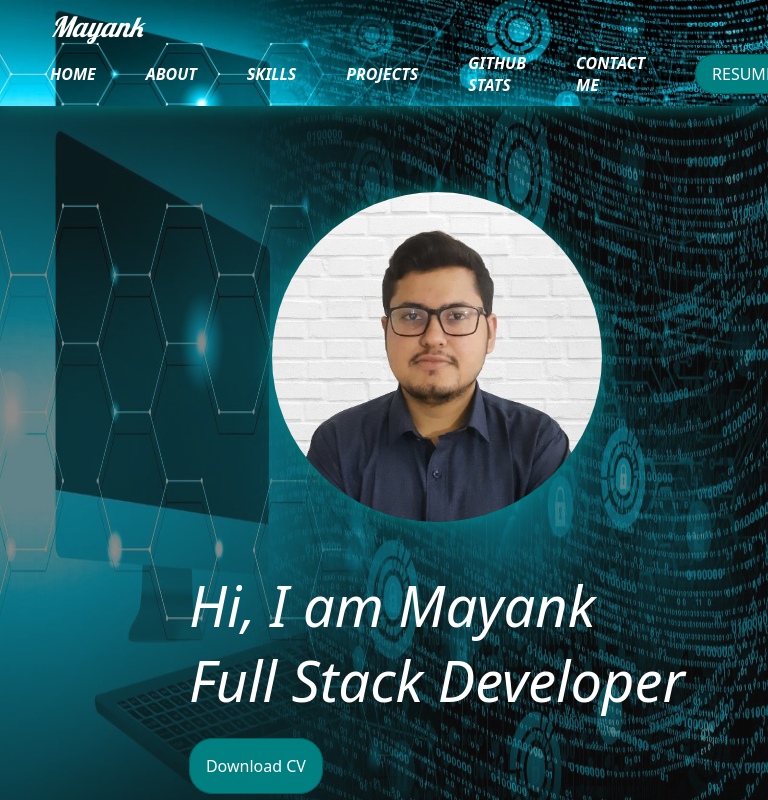
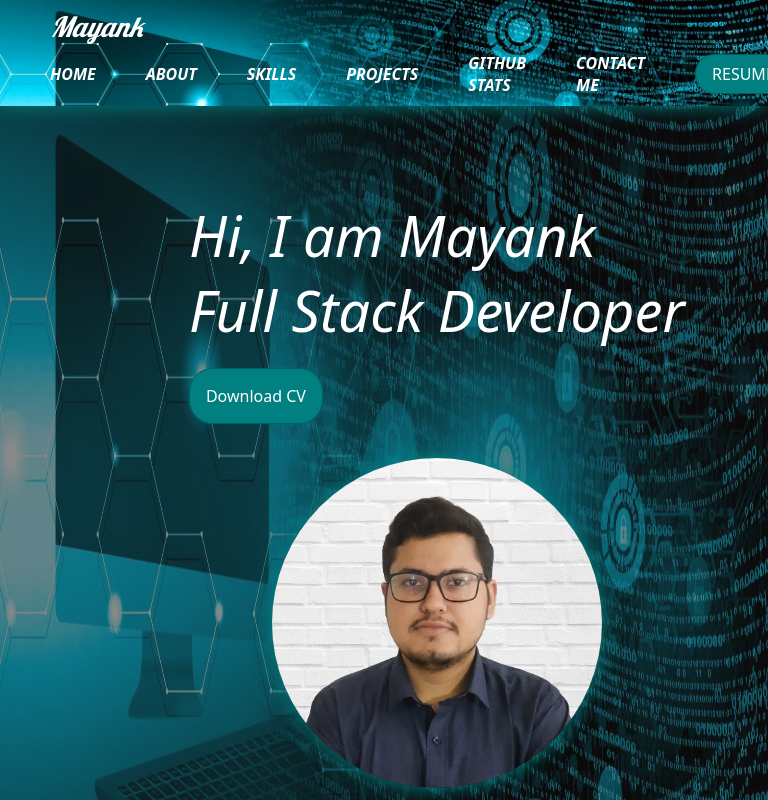
Before and after one commit to Monks09/Monks09.github.io, a React (Create React App) app: page / in a window 768 px wide. Shown: the top 800 px of the page. Built offline with nearby package versions, Linux system fonts and the light colour scheme.

Commit message:
some changes

```diff
--- a/src/components/Home/Home.css
+++ b/src/components/Home/Home.css
@@ -54,10 +54,11 @@
 /* Medium Screen */
 @media only screen and (min-width: 481px) and (max-width: 768px) {
     .container {
-        flex-direction: column-reverse;
+        flex-direction: column;
     }
+
     #background-img {
-        height: 700px;
+        height: 800px;
     }
 }
 
@@ -65,7 +66,7 @@
 /* Small Screen */
 @media only screen and (max-width: 480px) {
     .container {
-        flex-direction: column-reverse;
+        flex-direction: column;
     }
 
     #background-img {
```
